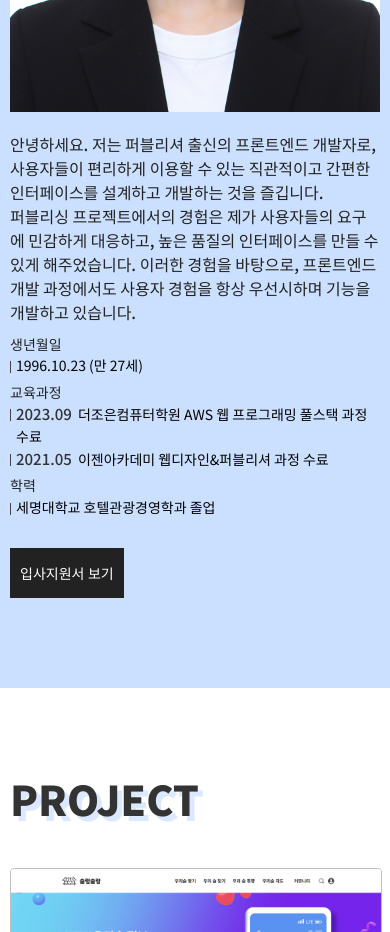
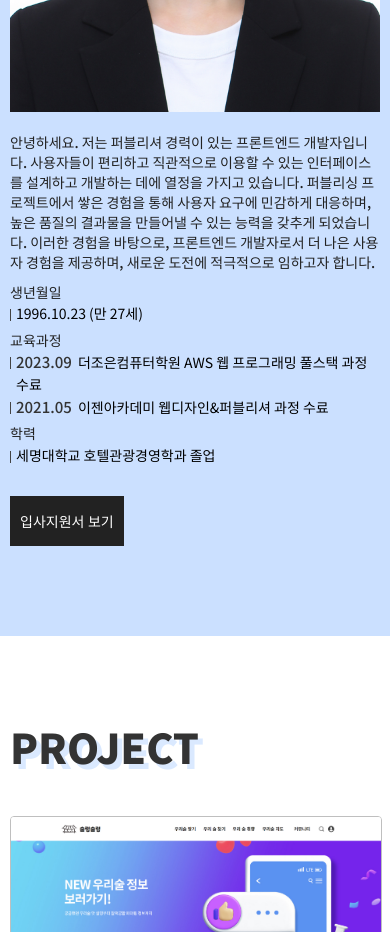
Before and after one commit to pearl1233333/Portfolio-site, a React (Vite) app: page / in a window 390 px wide. Shown: the part 1200-2132 px from the top of the page. Built offline with nearby package versions, Linux system fonts and the light colour scheme; a web font is replaced by a local one.

Commit message:
240605 자기소개 수정

```diff
--- a/src/components/About.jsx
+++ b/src/components/About.jsx
@@ -28,15 +28,8 @@ function About() {
             className="about_title"
             data-aos="fade-right">
             <p>
-              안녕하세요. 저는 퍼블리셔 출신의 프론트엔드 개발자로, <br/>
-              사용자들이 편리하게 이용할 수 있는 직관적이고 간편한 인터페이스를 <br />
-              설계하고 개발하는 것을 즐깁니다.
-            </p>
-            <p>
-              퍼블리싱 프로젝트에서의 경험은 제가 사용자들의 요구에 민감하게 대응하고, <br />
-              높은 품질의 인터페이스를 만들 수 있게 해주었습니다. 이러한 경험을 <br />
-              바탕으로, 프론트엔드 개발 과정에서도 사용자 경험을 항상 우선시하며 기능을 <br />
-              개발하고 있습니다.
+              안녕하세요. 저는 퍼블리셔 경력이 있는 프론트엔드 개발자입니다. <br />
+              사용자들이 편리하고 직관적으로 이용할 수 있는 인터페이스를 설계하고 개발하는 데에 <br />열정을 가지고 있습니다. 퍼블리싱 프로젝트에서 쌓은 경험을 통해 사용자 요구에 <br />민감하게 대응하며, 높은 품질의 결과물을 만들어낼 수 있는 능력을 갖추게 되었습니다. <br />이러한 경험을 바탕으로, 프론트엔드 개발자로서 더 나은 사용자 경험을 제공하며, <br />새로운 도전에 적극적으로 임하고자 합니다.
             </p>
           </div>
           <div className="about_info"
--- a/src/css/style.css
+++ b/src/css/style.css
@@ -150,7 +150,7 @@ body {
   margin-bottom: 20px;
 }
 .about_title p {
-  font-size: 18px;
+  font-size: 1.09rem;
   font-weight: 500;
   color: #222;
 }
@@ -287,7 +287,7 @@ body {
     margin-bottom: 10px;
   }
   .about_title p {
-    font-size: 16px;
+    font-size: 14px;
   }
   .about_title p br {
     display: none !important;
```
